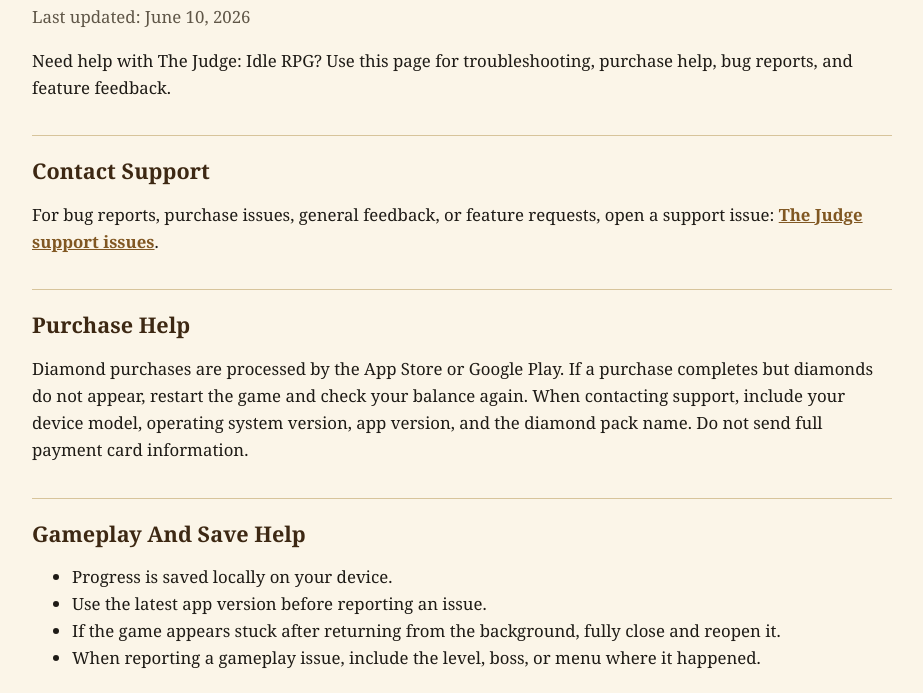
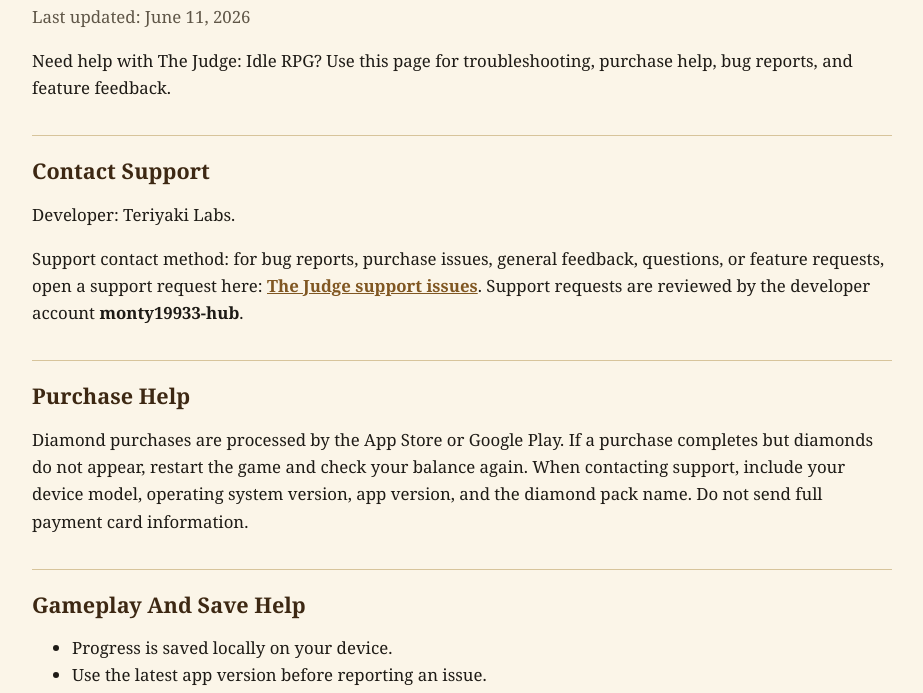
Before and after one commit to monty19933-hub/TheJudge, a website: page support.html in a window 1280 px wide. Shown: the part 103-796 px from the top of the page, without its empty margins (178-1101 px from the left). Drawn offline with Linux system fonts and the light colour scheme.

Commit message:
Update support.html

```diff
--- a/support.html
+++ b/support.html
@@ -65,7 +65,7 @@
 <body>
   <main>
     <h1>The Judge: Idle RPG Support</h1>
-    <p class="updated">Last updated: June 10, 2026</p>
+    <p class="updated">Last updated: June 11, 2026</p>
 
     <p>
       Need help with The Judge: Idle RPG? Use this page for troubleshooting, purchase help,
@@ -74,8 +74,13 @@
 
     <h2>Contact Support</h2>
     <p>
-      For bug reports, purchase issues, general feedback, or feature requests, open a support issue:
+      Developer: Teriyaki Labs.
+    </p>
+    <p>
+      Support contact method: for bug reports, purchase issues, general feedback, questions, or
+      feature requests, open a support request here:
       <a href="https://github.com/monty19933-hub/TheJudge/issues">The Judge support issues</a>.
+      Support requests are reviewed by the developer account <strong>monty19933-hub</strong>.
     </p>
 
     <h2>Purchase Help</h2>
```
